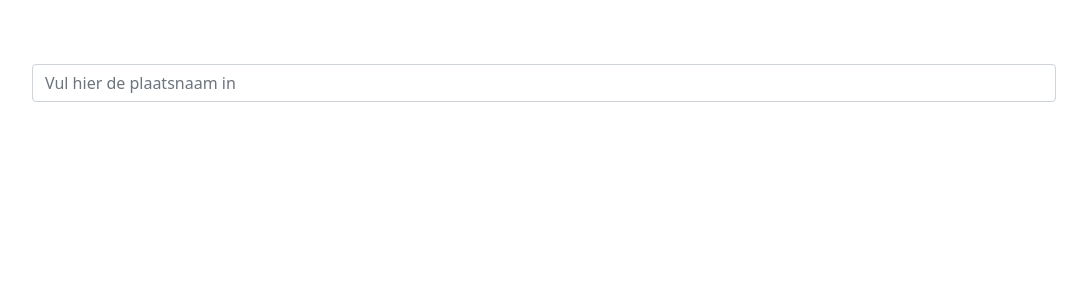
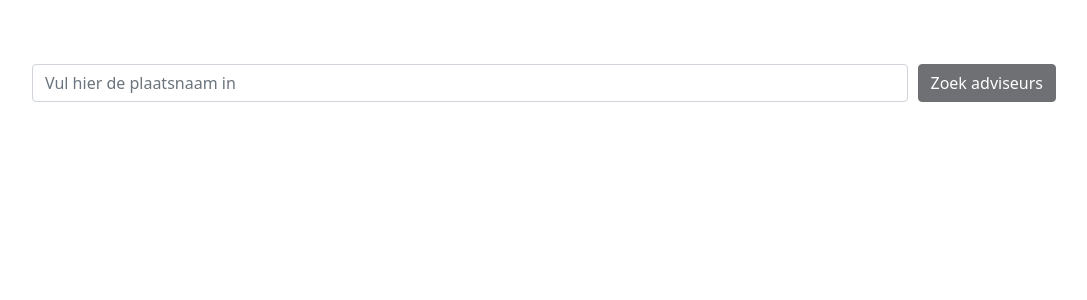
Before and after one commit to sbuijs/react-search-find-experiment, a React (Create React App) app: page / in a window 1280 px wide. Shown: the top 300 px of the page, without its empty margins (96-1183 px from the left). Built offline with nearby package versions, Linux system fonts and the light colour scheme.

Commit message:
small fix files

```diff
--- a/package.json
+++ b/package.json
@@ -1,5 +1,5 @@
 {
-  "homepage": "https://sbuijs.github.com/",
+  "homepage": "https://sbuijs.github.com/react-search-find-experiment/",
   "name": "react-search-find-experiment",
   "version": "0.1.0",
   "private": true,
--- a/src/components/SearchComponent.js
+++ b/src/components/SearchComponent.js
@@ -22,6 +22,7 @@ export const SearchComponent = ({ setResultsVisible, onSearch, suggestions }) =>
         setShowSuggestions(false)
         setResultsVisible(true)
         setActiveSuggestionIndex(0)
+        // console.log(searchValue);
         onSearch(searchValue)
     }
 
@@ -37,6 +38,7 @@ export const SearchComponent = ({ setResultsVisible, onSearch, suggestions }) =>
     //when user uses keys to navigate
     const onKeyDown = (e) => {
         if (e.keyCode === 13) {
+
             const suggestion = filteredSuggestions[activeSuggestionIndex]
             setSearchInput(suggestion)
             handleSubmit(e, suggestion)
@@ -68,7 +70,8 @@ export const SearchComponent = ({ setResultsVisible, onSearch, suggestions }) =>
     return (
         <>
             <section id="search-component">
-                <form id="search-form" onSubmit={(e, value) => handleSubmit(e, value)}>
+                <form id="search-form" onSubmit={(e, value) => handleSubmit(e, searchInput)}>
+                    {/* <form id="search-form" onSubmit={(e, value) => handleSubmit(e, value)}> */}
                     <div className="mb-3 d-flex w-100">
                         <label
                             htmlFor="exampleInputEmail1search-field"
@@ -91,12 +94,14 @@ export const SearchComponent = ({ setResultsVisible, onSearch, suggestions }) =>
                                     searchInput={searchInput}
                                 />}
                         </label>
-                        {/* <button
+                        <button
                             type="submit"
                             value="Submit"
-                            className={`btn btn-dark`}>
+                            className={
+                                searchInput.length > 0 ?
+                                    'btn btn-dark' : 'btn btn-dark disabled'}>
                             Zoek adviseurs
-                        </button> */}
+                        </button>
                     </div>
                 </form>
             </section >
--- a/src/data/userRepository.js
+++ b/src/data/userRepository.js
@@ -1,6 +1,6 @@
 import { v4 as uuidv4 } from 'uuid';
 
-const aliassesFileURL = "http://localhost:3000/data/aliasses_2021-12-06-075438_helz.csv"
+// const aliassesFileURL = "http://localhost:3000/data/aliasses_2021-12-06-075438_helz.csv"
 const advisorsFileURL = "http://localhost:3000/data/advisors_10000--original.csv"
 
 export const fetchTest = () => {
```
Also changed, not shown: 7 other files (tests, documents, lock files or other folders).
